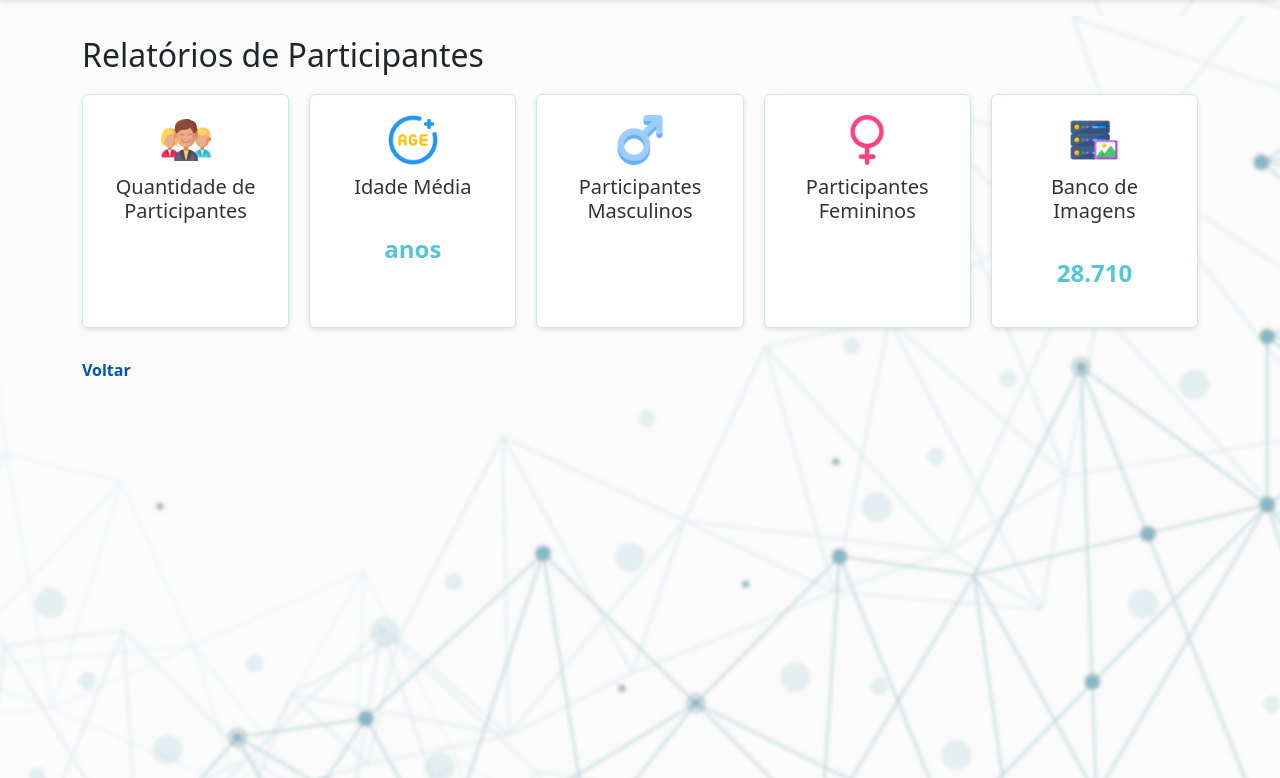
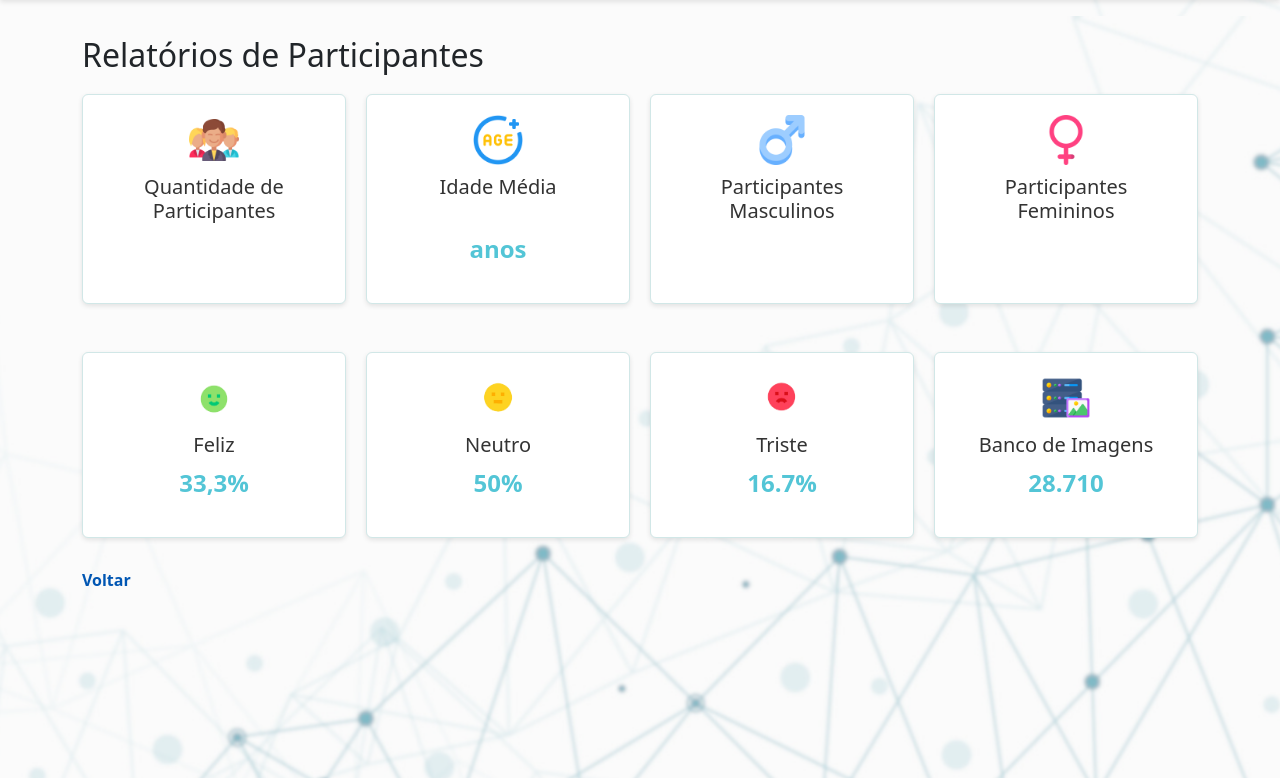
Before and after one commit to vvenante3/projetoTCC, a Django app: template participante/templates/participante/relatorios.html in a window 1280 px wide. Shown: the part 64-842 px from the top of the page. Run offline with Django 5.2, Linux system fonts and the light colour scheme; the template is opened without the code that fills it, so the values that code supplies are empty.

Commit message:
#26 - elaboracao visual relatorios

```diff
--- a/participante/templates/participante/analisar_participante.html
+++ b/participante/templates/participante/analisar_participante.html
@@ -145,11 +145,11 @@
 
         .spinner {
             border: 4px solid #f3f3f3;
-            border-top: 4px solid #3498db;
+            border-top: 6px solid #53c5d6;
             border-radius: 50%;
             width: 50px;
             height: 50px;
-            animation: spin 2s linear infinite;
+            animation: spin 1s linear infinite;
             margin: auto;
             position: absolute;
             top: 60%;
--- a/participante/templates/participante/relatorios.html
+++ b/participante/templates/participante/relatorios.html
@@ -144,11 +144,13 @@
     <div class="container">
         <div class="title-section">
             <h2>Relatórios de Participantes</h2>
+            <h2></h2>
         </div>
         <div class="card-container">
             <div class="card text-center">
                 <img src="{% static 'imagens/icones/img-qtd-participante.png' %}" alt="Quantidade de Participantes" class="mx-auto d-block">
                 <h5>Quantidade de Participantes</h5>
+                <br>
                 <p>{{ quantidade_participantes }}</p>
             </div>
             <div class="card text-center">
@@ -160,21 +162,42 @@
             <div class="card text-center">
                 <img src="{% static 'imagens/icones/masculino.png' %}" alt="Participantes Masculinos" class="mx-auto d-block">
                 <h5>Participantes Masculinos</h5>
+                <br>
                 <p>{{ masculino_count }}</p>
             </div>
             <div class="card text-center">
                 <img src="{% static 'imagens/icones/feminino.png' %}" alt="Participantes Femininos" class="mx-auto d-block">
                 <h5>Participantes Femininos</h5>
+                <br>
                 <p>{{ feminino_count }}</p>
             </div>
+        </div>
+
+        <br><br>
+
+        <div class="card-container">
             <div class="card text-center">
-                <img src="{% static 'imagens/icones/img-banco-imagens.png' %}" alt="Participantes Femininos" class="mx-auto d-block">
+                <img src="{% static 'imagens/icones/feliz.png' %}" alt="Banco de Imagens" class="mx-auto d-block">
+                <h5>Feliz</h5>
+                <p>33,3%</p>
+            </div>
+            <div class="card text-center">
+                <img src="{% static 'imagens/icones/neutro.png' %}" alt="Banco de Imagens" class="mx-auto d-block">
+                <h5>Neutro</h5>
+                <p>50%</p>
+            </div>
+            <div class="card text-center">
+                <img src="{% static 'imagens/icones/triste.png' %}" alt="Banco de Imagens" class="mx-auto d-block">
+                <h5>Triste</h5>
+                <p>16.7%</p>
+            </div>
+            <div class="card text-center">
+                <img src="{% static 'imagens/icones/img-banco-imagens.png' %}" alt="Banco de Imagens" class="mx-auto d-block">
                 <h5>Banco de Imagens</h5>
-                <br>
                 <p>28.710</p>
             </div>
+        </div>
 
-        </div>
         <a href="{% url 'participante' %}" class="back-link">Voltar</a>
     </div>
 </div>
```
Also changed, not shown: db.sqlite3, static/imagens/icones/feliz.png (added), static/imagens/icones/neutro.png (added), static/imagens/icones/triste.png (added).
